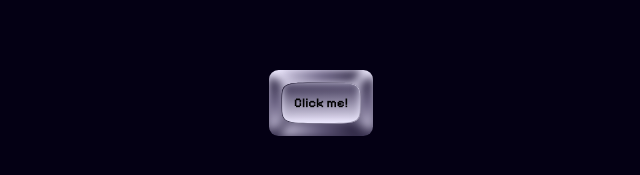
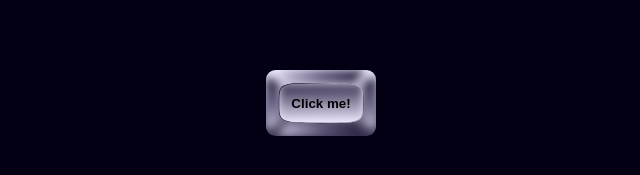
Before and after one commit to anshuGupta-cell/Web-Components, a plain HTML site: page Buttons/3D Keyboard Button/index.html in a window 1280 px wide. Shown: the part 297-472 px from the top of the page, 319-959 px from the left. Drawn offline with Linux system fonts and the light colour scheme.

Commit message:
not using pixel sans

```diff
--- a/Buttons/3D Keyboard Button/style.css
+++ b/Buttons/3D Keyboard Button/style.css
@@ -40,7 +40,7 @@ body {
     overflow: hidden;
     transition: scale .3s ease-out;
 
-    font-family: 'Pixelify Sans', sans-serif;
+    font-family: sans-serif;
     font-weight: 600;
     font-variation-settings: 'wght' 600;
     position: relative;
@@ -63,8 +63,7 @@ body {
     box-shadow: inset 0 0 8px var(--bg-primary-l);
 }
 .text-before{
-    /* border-radius: var(--radius-squircle); */
-    /* corner-shape: squircle; */
+
     position: relative;
     clip-path: url(#SquircleClip-1);
     background-image:    radial-gradient(
```
